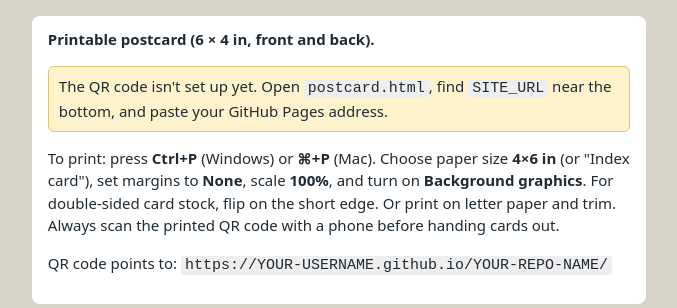
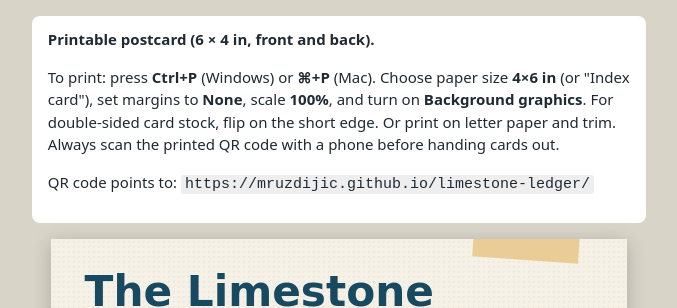
Before and after one commit to mruzdijic/limestone-ledger, a plain HTML site: page postcard.html in a window 1280 px wide. Shown: the top 308 px of the page, without its empty margins (301-978 px from the left). Drawn offline with Linux system fonts and the light colour scheme.

Commit message:
Postcard: point QR code at the live GitHub Pages URL
Co-Authored-By: Claude Opus 5.5 <noreply@anthropic.com>

```diff
--- a/postcard.html
+++ b/postcard.html
@@ -91,7 +91,7 @@
 <script src="qr.js"></script>
 <script>
   // ===== Paste your live GitHub Pages address here (keep the quotes): =====
-  const SITE_URL = "https://YOUR-USERNAME.github.io/YOUR-REPO-NAME/";
+  const SITE_URL = "https://mruzdijic.github.io/limestone-ledger/";
   // ===========================================================================
   document.getElementById("urlShow").textContent = SITE_URL;
   document.getElementById("urlWarn").hidden = !/YOUR-USERNAME|YOUR-REPO-NAME/.test(SITE_URL);
```
